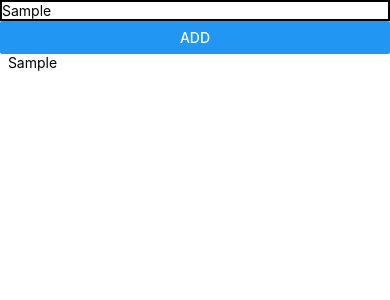
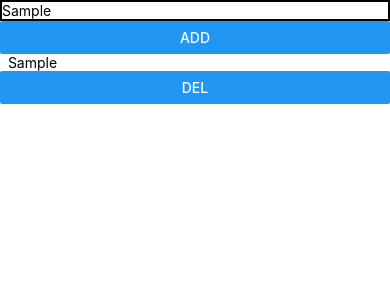
Before and after one commit to Razzi65/reactnative, a React Native app: screen / in a window 390 px wide. Both pictures are taken after typing "Sample" into the empty fields and a click on the button "ADD". Shown: the top 300 px of the page. Built offline with nearby package versions, Linux system fonts and the light colour scheme.

Commit message:
todo with redux toolkit

```diff
--- a/components/toDoApp.tsx
+++ b/components/toDoApp.tsx
@@ -3,7 +3,7 @@ import UseToDo from "../custom hooks/useToDo"
 
 const ToDoApp = () => {
 
-    const {onPressHandler, userInput, setUserInput, userToDo} = UseToDo()
+    const {onPressHandler, userInput, setUserInput, userToDo, onDelHandler} = UseToDo()
 
 
 
@@ -16,9 +16,12 @@ const ToDoApp = () => {
                 onChangeText={text=>setUserInput(text)}/>
                 <Button onPress={onPressHandler} title="add"/>
 
-             {userToDo.map((item)=>{
+             {userToDo.map((item, index)=>{
                 return (
-                    <Text>  {item.toDoItem} </Text>
+                    <View>
+                    <Text key={index}>  {item.toDoItem} </Text>
+                    <Button onPress={()=>onDelHandler(index)} title="Del"/>
+                    </View>
                 )
                })}
 
--- a/custom hooks/useToDo.tsx
+++ b/custom hooks/useToDo.tsx
@@ -15,12 +15,19 @@ const UseToDo = () => {
 
     const onPressHandler = () => {
         setUserToDo([...userToDo, addedToDo])
+        setUserInput("")
+    }
+
+    const onDelHandler = (index) => {
+          const filtered = userToDo.filter((val, ind)=>index!=ind)
+          setUserToDo(filtered)
     }
 
 
 
+
     return {
-        onPressHandler, userInput, setUserInput, userToDo
+        onPressHandler, userInput, setUserInput, userToDo, onDelHandler
     }
 }
 
```
